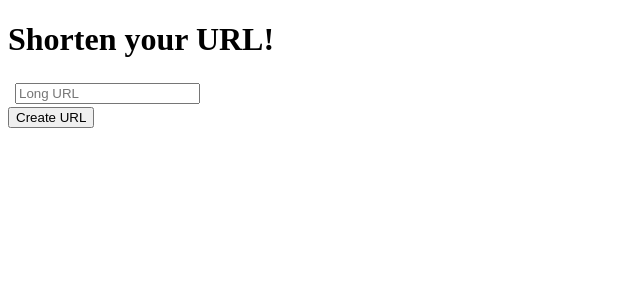
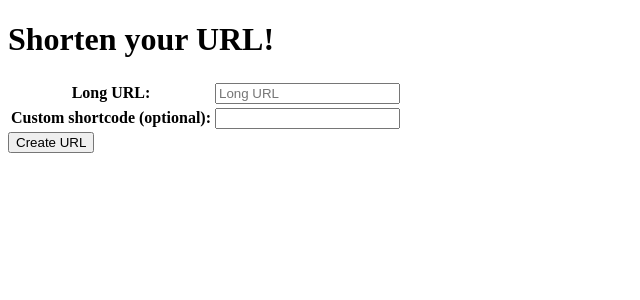
Before and after one commit to arbaishev/urlshortener, a Django app: page / in a window 1280 px wide. Shown: the top 300 px of the page, without its empty margins (0-640 px from the left). Run offline with Django 3.2, Linux system fonts and the light colour scheme.

Commit message:
Add option to select the custom shortcode

```diff
--- a/src/shortenerapp/forms.py
+++ b/src/shortenerapp/forms.py
@@ -4,7 +4,7 @@ from .validators import validate_url
 
 
 class URLForm(forms.Form):
-    url = forms.CharField(label='',
+    url = forms.CharField(label="Long URL:",
                           validators=[validate_url],
                           widget=forms.TextInput(
                               attrs={
@@ -12,3 +12,4 @@ class URLForm(forms.Form):
                               }
                           )
                           )
+    custom_shortcode = forms.SlugField(label="Custom shortcode (optional):", required=False)
--- a/src/shortenerapp/models.py
+++ b/src/shortenerapp/models.py
@@ -8,12 +8,13 @@ class URL(models.Model):
     shortcode = models.SlugField(max_length=6, unique=True)
     updated = models.DateTimeField(auto_now=True)
     created = models.DateTimeField(auto_now_add=True)
+    custom = models.BooleanField(default=False)
     count = models.IntegerField(default=0)
 
     def save(self, *args, **kwargs):
         if self.shortcode is None or self.shortcode == "":
             self.shortcode = create_shortcode(self)
-        if not "http" in self.url:
+        if "http" not in self.url:
             self.url = "http://" + self.url
         super(URL, self).save(*args, **kwargs)
 
--- a/src/shortenerapp/views.py
+++ b/src/shortenerapp/views.py
@@ -1,3 +1,4 @@
+from django.contrib import messages
 from django.shortcuts import render, get_object_or_404, redirect
 from django.views import View
 
@@ -31,7 +32,18 @@ class HomeView(View):
 
         if form.is_valid():
             new_url = form.cleaned_data.get("url")
-            obj, created = URL.objects.get_or_create(url=new_url)
+
+            if not form.cleaned_data.get("custom_shortcode"):
+                obj, created = URL.objects.filter(url=new_url, custom=False).get_or_create(url=new_url)
+            else:
+                new_shortcode = form.cleaned_data.get("custom_shortcode")
+
+                if not URL.objects.filter(shortcode=new_shortcode).exists():
+                    obj, created = URL.objects.get_or_create(url=new_url, shortcode=new_shortcode, custom=True)
+                else:
+                    messages.error(request, "Shortcode already exists")
+                    return render(request, template, {"form": form})
+
             context["object"] = obj
             context["created"] = created
             context["shorturl"] = request.build_absolute_uri() + obj.shortcode
--- a/src/templates/shortenerapp/index.html
+++ b/src/templates/shortenerapp/index.html
@@ -12,6 +12,13 @@
     <h1>
         Shorten your URL!
     </h1>
+        {% if messages %}
+            {% for message in messages %}
+                {% if message.tags == 'error' %}
+                        {{ message }}
+                {% endif %}
+            {% endfor %}
+        {% endif %}
         <form method="post">
             {% csrf_token %}
             <table>
```
Also changed, not shown: src/shortenerapp/migrations/0002_url_custom.py (added).
